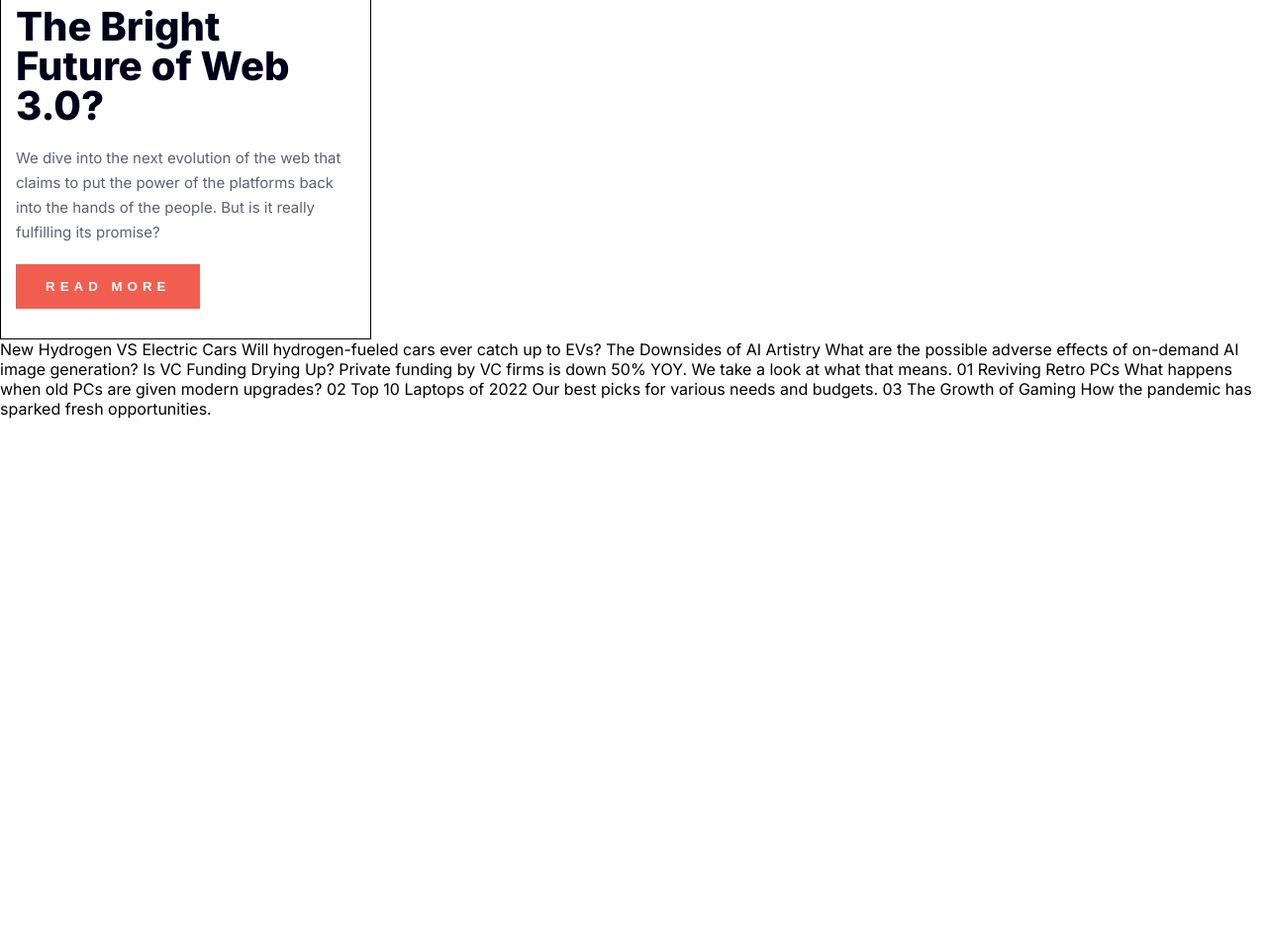
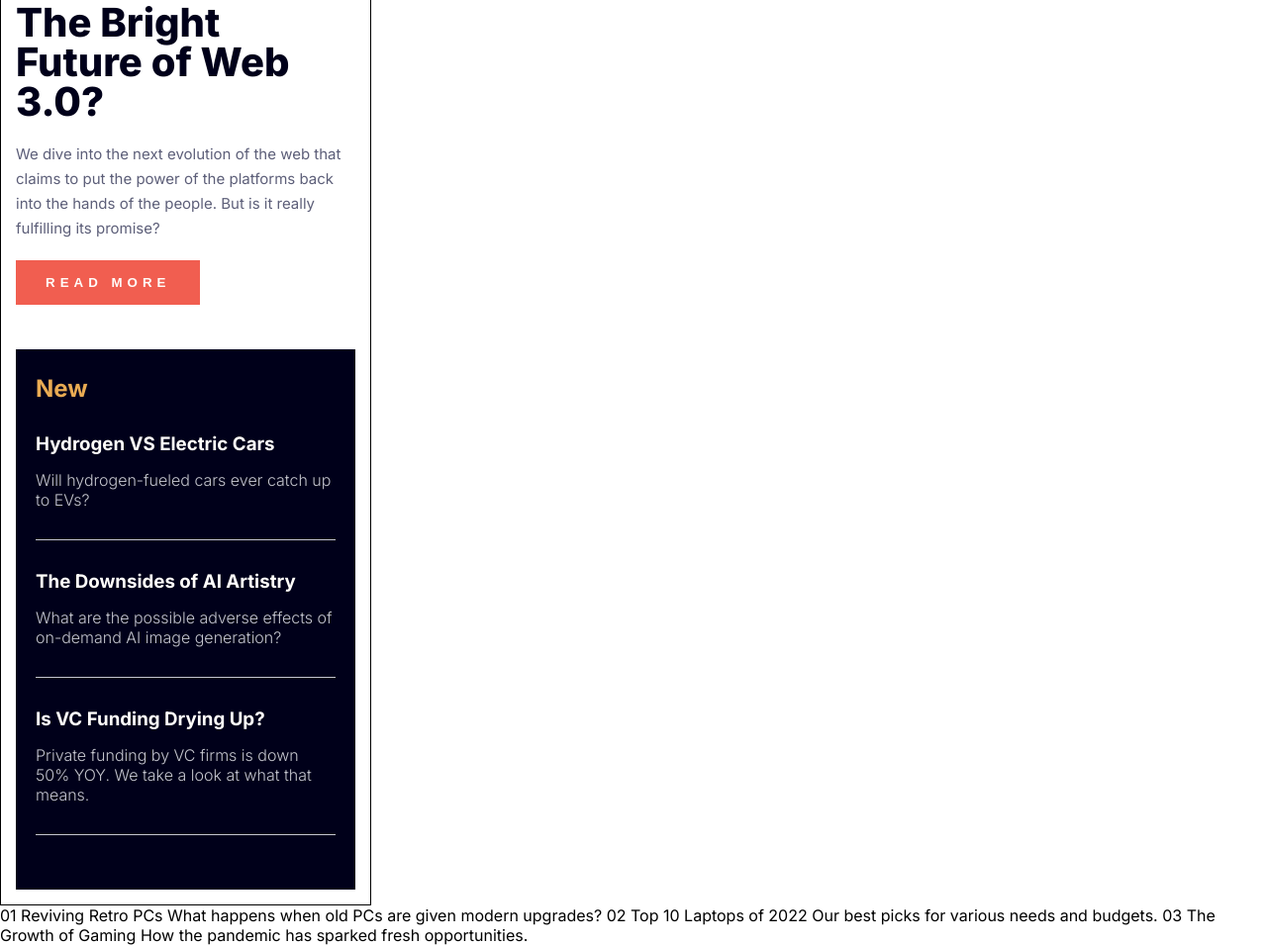
Before and after one commit to ivan2600/FM014-news-homepage-main, a plain HTML site: page index.html in a window 1280 px wide. Shown: the part 412-1367 px from the top of the page at 99% size. Before the commit the page ends 835 px from the top, so only its background shows below. Drawn offline with Linux system fonts and the light colour scheme.

Commit message:
initial style

```diff
--- a/index.html
+++ b/index.html
@@ -22,25 +22,24 @@
         <button>READ MORE</button>
       </div>
     </section>
+    <section class="blue-news-section">
+      <div class="blue-news">
+        <h1>New </h1>
+        <h3>Hydrogen VS Electric Cars</h3>
+        <p>Will hydrogen-fueled cars ever catch up to EVs?</p>
+        <h3>The Downsides of AI Artistry</h3>
+        <p>What are the possible adverse effects of on-demand AI image generation?</p>
+        <h3>Is VC Funding Drying Up?</h3>
+        <p>Private funding by VC firms is down 50% YOY. We take a look at what that means.</p>
+      </div>
+
+    </section>
   </main>
 
 
 
 
 
-
-
-
-  New
-
-  Hydrogen VS Electric Cars
-  Will hydrogen-fueled cars ever catch up to EVs?
-
-  The Downsides of AI Artistry
-  What are the possible adverse effects of on-demand AI image generation?
-
-  Is VC Funding Drying Up?
-  Private funding by VC firms is down 50% YOY. We take a look at what that means.
 
   01
   Reviving Retro PCs
--- a/style.css
+++ b/style.css
@@ -31,6 +31,9 @@ main {
 
 main .main-new {
   padding: 30px 15px;
+  max-width: 375px;
+  display: grid;
+  justify-content: center;
 }
 
 main nav {
@@ -79,3 +82,31 @@ main nav .menu {
   font-weight: 900;
   letter-spacing: 5px;
 }
+
+.blue-news-section {
+  padding: 15px;
+}
+
+main .blue-news {
+  background-color: var(--Very-dark-blue);
+  color: var(--Off-white);
+  padding: 25px 20px;
+}
+
+main .blue-news h1 {
+  color: var(--Soft--orange);
+  margin-bottom: 30px;
+}
+
+main .blue-news h3 {
+  margin-bottom: 15px;
+}
+
+main .blue-news p {
+  color: var(--Grayish-blue);
+  font-weight: 300;
+  padding-bottom: 30px;
+  border-bottom: 1px solid;
+  border-color: var(--Grayish-blue);
+  margin-bottom: 30px;
+}
```
